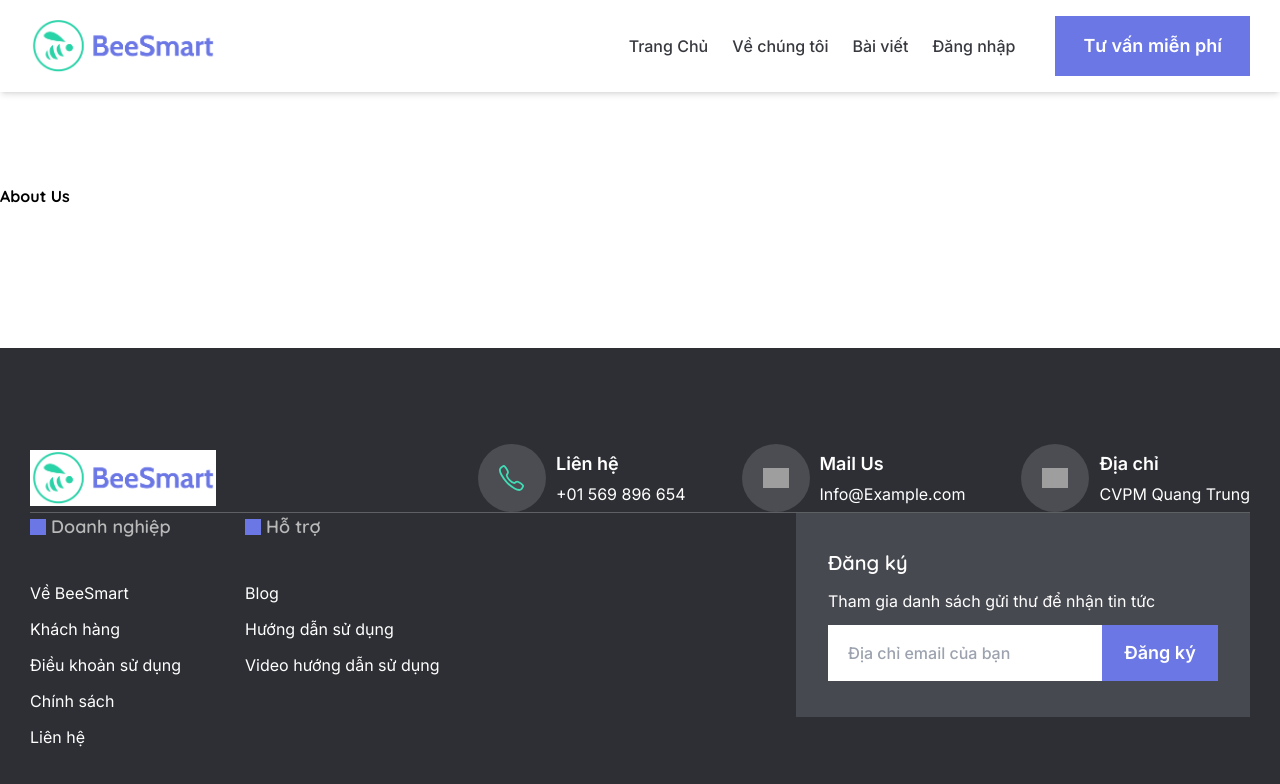
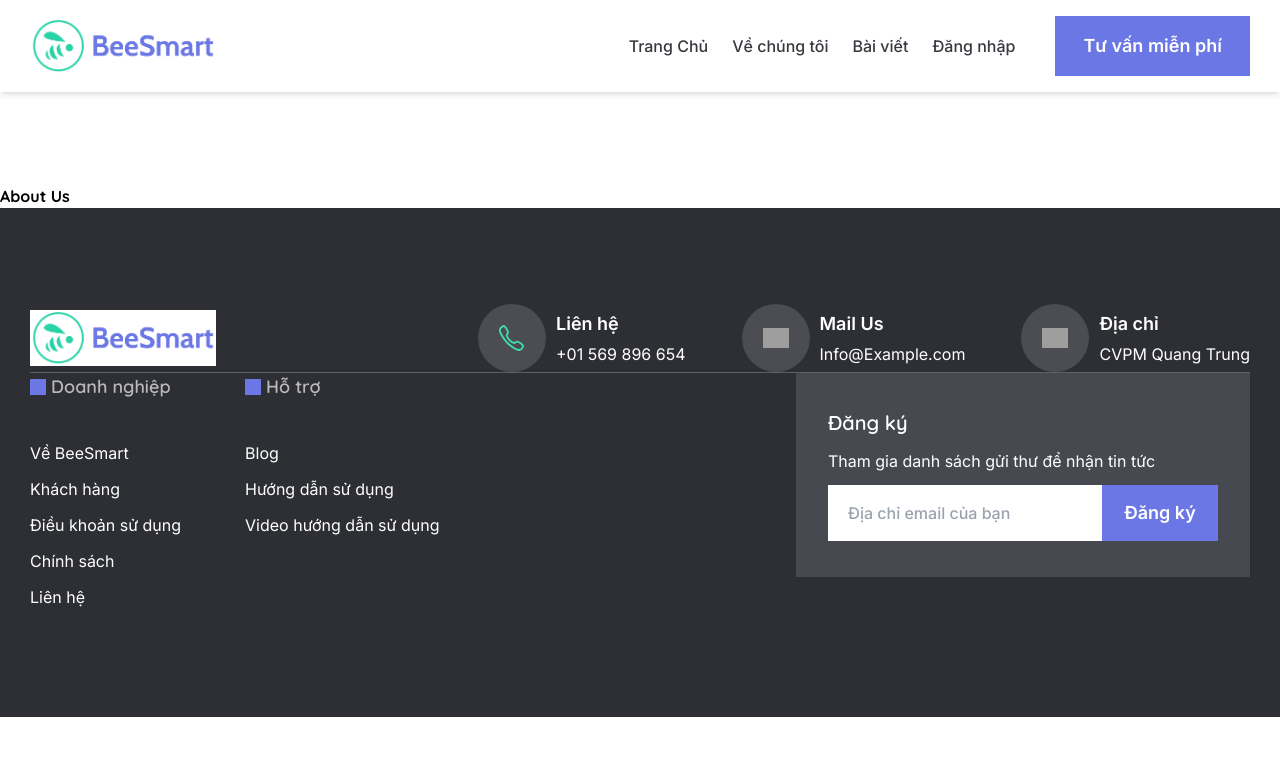
Before and after one commit to khangnguyen2100/next-13-sales-management-project, a Next.js app: page /about-us in a window 1280 px wide. Shown: the top 784 px of the page. Built offline with nearby package versions, Linux system fonts and the light colour scheme; grey boxes are pictures that could not be loaded.

Commit message:
remove footer margin top

```diff
--- a/src/components/common/Footer.tsx
+++ b/src/components/common/Footer.tsx
@@ -129,7 +129,7 @@ const ContactItem = ({ props }: { props: ContactItemProp }) => {
 
 const Footer = () => {
   return (
-    <div className='mt-[140px] w-full bg-section-1'>
+    <div className='w-full bg-section-1'>
       <div className='mx-auto my-24 max-w-large mdd:my-10 mdd:px-4'>
         {/* header */}
         <div className='flex justify-between md:items-center mdd:flex-col mdd:gap-6'>
--- a/src/components/contact/ContactFormSection.tsx
+++ b/src/components/contact/ContactFormSection.tsx
@@ -39,7 +39,7 @@ const ContactFormSection = () => {
   };
 
   return (
-    <div className='container'>
+    <div className='container mb-28'>
       <HeadingWithDot variant='secondary' color='black' align='center'>
         Contact Us
       </HeadingWithDot>
```
